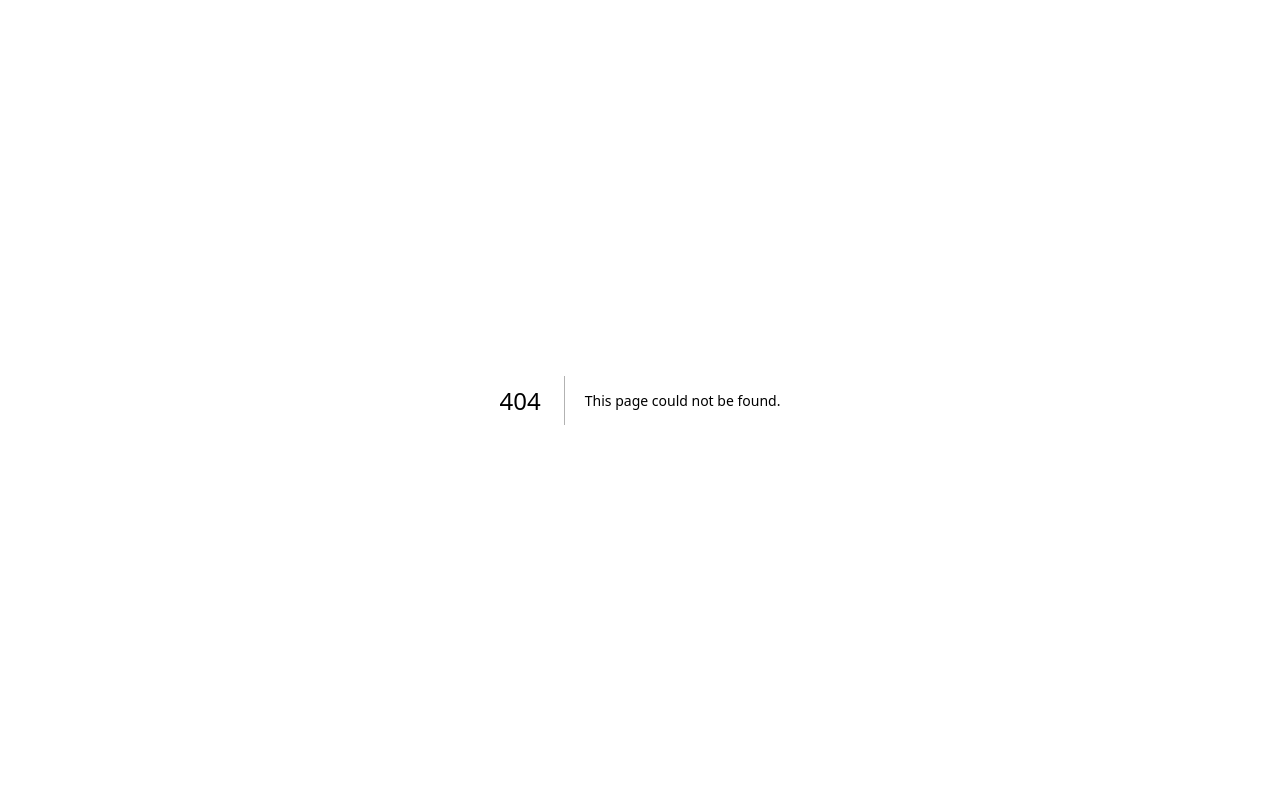
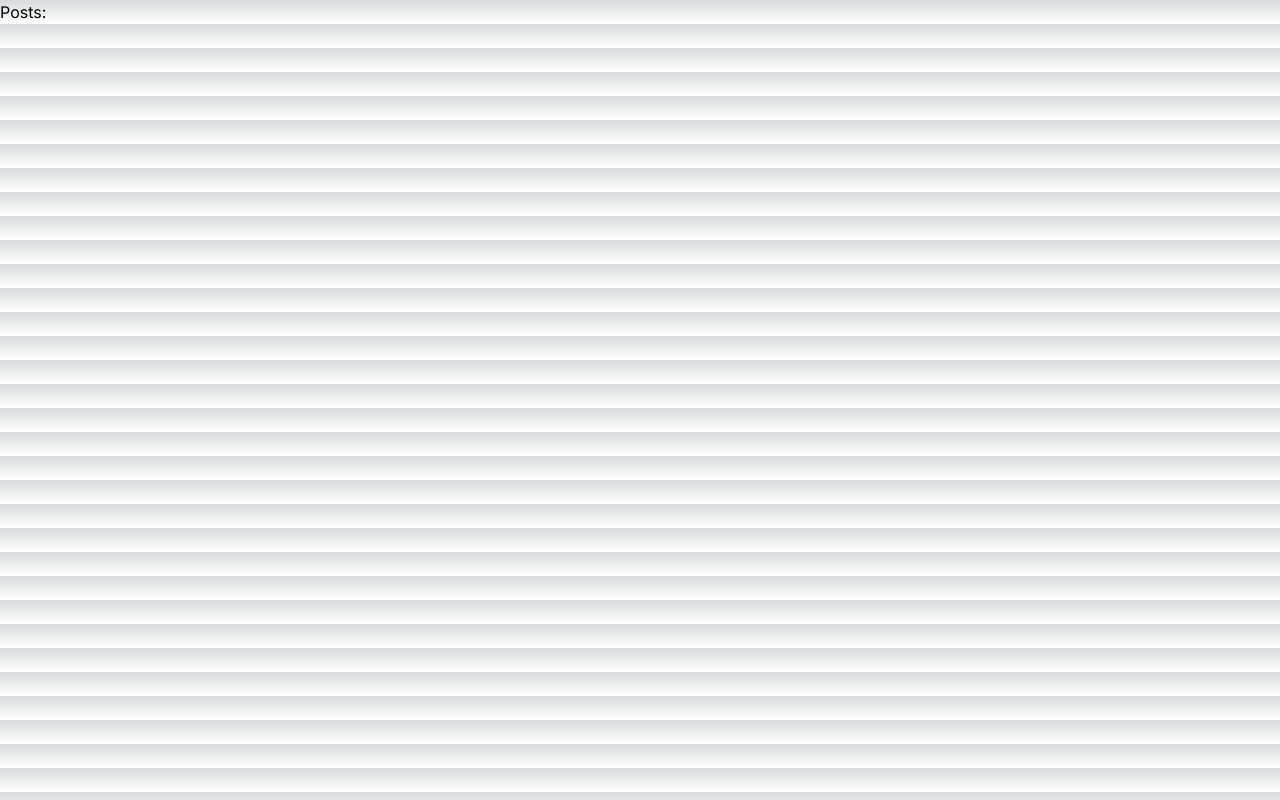
Before and after one commit to Hallvard-Benan/next-tut, a Next.js app: page /posts in a window 1280 px wide. Before the commit this address had no page. Built offline with nearby package versions, Linux system fonts and the light colour scheme.

Commit message:
first commit

```diff
--- a/app/page.js
+++ b/app/page.js
@@ -1,4 +1,4 @@
-import Image from 'next/image'
+import Image from "next/image";
 
 export default function Home() {
   return (
@@ -15,7 +15,7 @@ export default function Home() {
             target="_blank"
             rel="noopener noreferrer"
           >
-            By{' '}
+            By{" "}
             <Image
               src="/vercel.svg"
               alt="Vercel Logo"
@@ -28,6 +28,7 @@ export default function Home() {
         </div>
       </div>
 
+      <h1 className="font-bold text-4xl text-blue-400">hello world</h1>
       <div className="relative flex place-items-center before:absolute before:h-[300px] before:w-[480px] before:-translate-x-1/2 before:rounded-full before:bg-gradient-radial before:from-white before:to-transparent before:blur-2xl before:content-[''] after:absolute after:-z-20 after:h-[180px] after:w-[240px] after:translate-x-1/3 after:bg-gradient-conic after:from-sky-200 after:via-blue-200 after:blur-2xl after:content-[''] before:dark:bg-gradient-to-br before:dark:from-transparent before:dark:to-blue-700 before:dark:opacity-10 after:dark:from-sky-900 after:dark:via-[#0141ff] after:dark:opacity-40 before:lg:h-[360px] z-[-1]">
         <Image
           className="relative dark:drop-shadow-[0_0_0.3rem_#ffffff70] dark:invert"
@@ -47,7 +48,7 @@ export default function Home() {
           rel="noopener noreferrer"
         >
           <h2 className={`mb-3 text-2xl font-semibold`}>
-            Docs{' '}
+            Docs{" "}
             <span className="inline-block transition-transform group-hover:translate-x-1 motion-reduce:transform-none">
               -&gt;
             </span>
@@ -64,7 +65,7 @@ export default function Home() {
           rel="noopener noreferrer"
         >
           <h2 className={`mb-3 text-2xl font-semibold`}>
-            Learn{' '}
+            Learn{" "}
             <span className="inline-block transition-transform group-hover:translate-x-1 motion-reduce:transform-none">
               -&gt;
             </span>
@@ -81,7 +82,7 @@ export default function Home() {
           rel="noopener noreferrer"
         >
           <h2 className={`mb-3 text-2xl font-semibold`}>
-            Templates{' '}
+            Templates{" "}
             <span className="inline-block transition-transform group-hover:translate-x-1 motion-reduce:transform-none">
               -&gt;
             </span>
@@ -98,7 +99,7 @@ export default function Home() {
           rel="noopener noreferrer"
         >
           <h2 className={`mb-3 text-2xl font-semibold`}>
-            Deploy{' '}
+            Deploy{" "}
             <span className="inline-block transition-transform group-hover:translate-x-1 motion-reduce:transform-none">
               -&gt;
             </span>
@@ -109,5 +110,5 @@ export default function Home() {
         </a>
       </div>
     </main>
-  )
+  );
 }
--- /dev/null
+++ b/app/posts/page.jsx
@@ -0,0 +1,3 @@
+export default function Posts() {
+  return <h1>Posts:</h1>;
+}
--- /dev/null
+++ b/app/posts/route.js
@@ -0,0 +1,5 @@
+import { NextResponse } from "next/server";
+
+export async function GET(request) {
+  return NextResponse.json({ posts: "Success" }, { status: 200 });
+}
```
